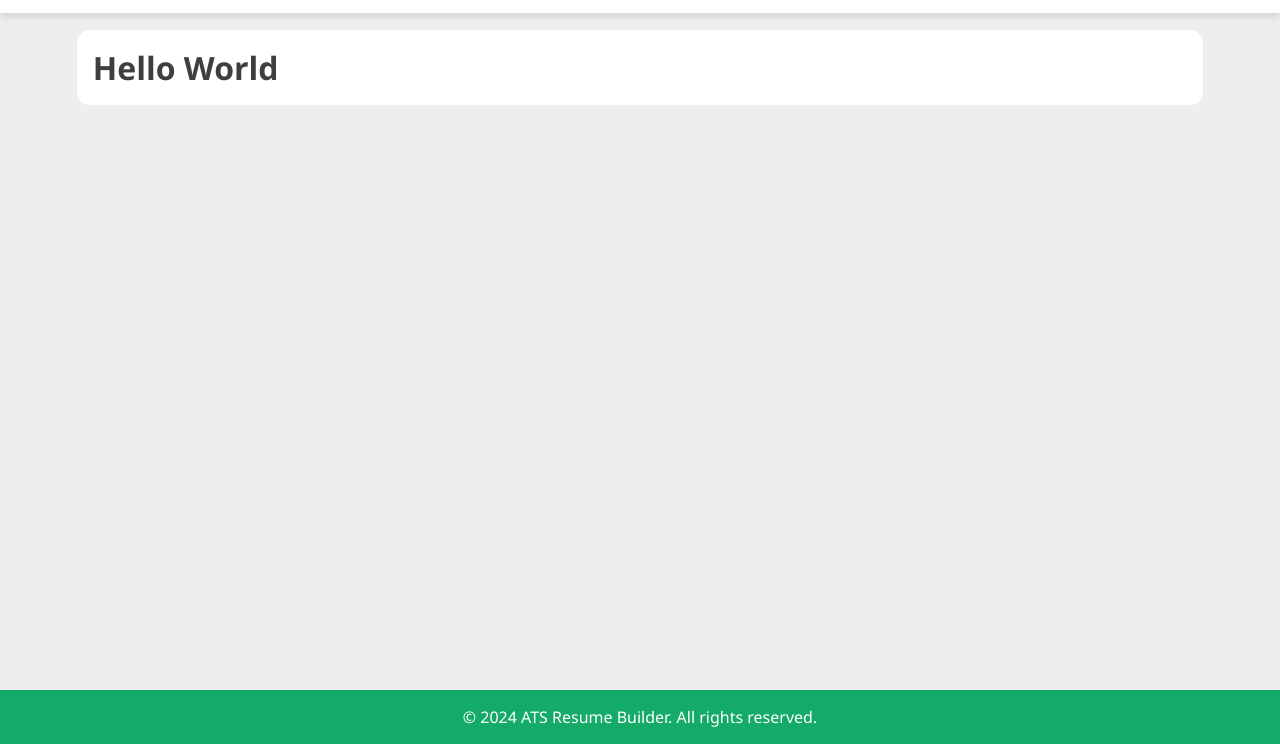
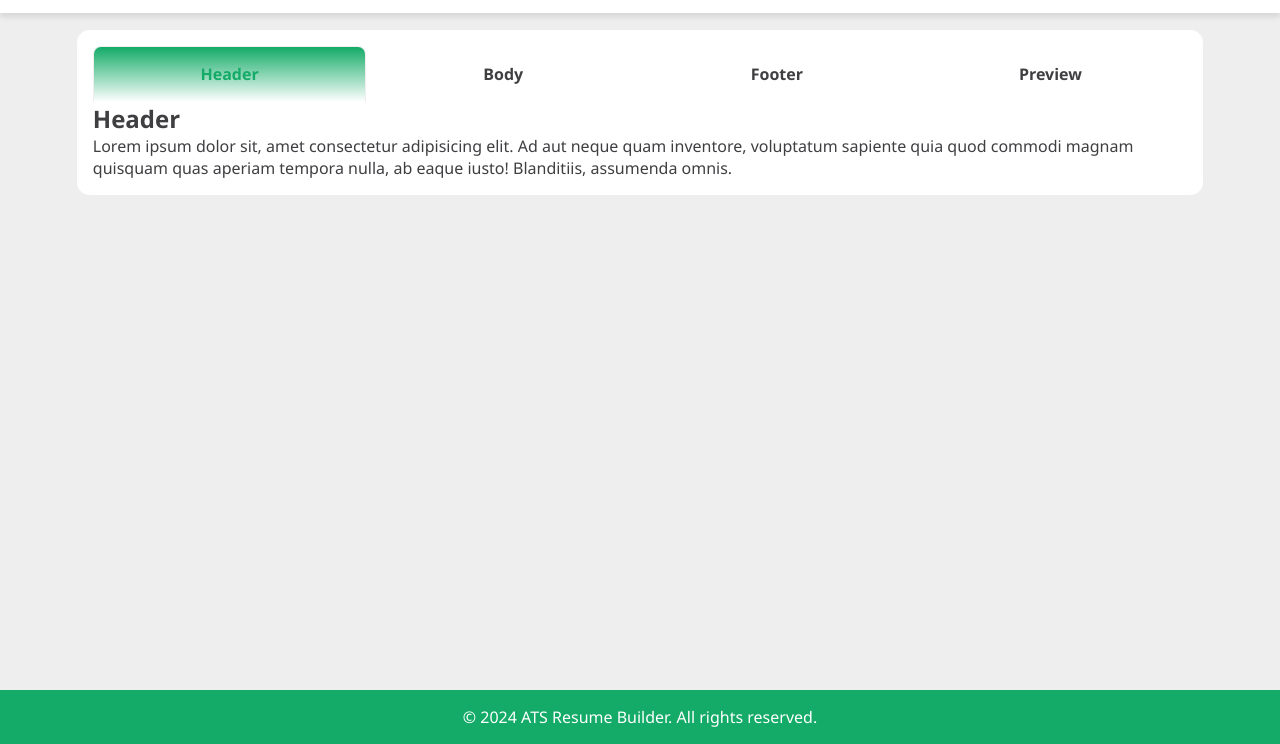
Before and after one commit to RyanBagusB/ats-resume-builder, a website built with Vite: page index.html in a window 1280 px wide. Shown: the part 58-802 px from the top of the page. Built offline with nearby package versions, Linux system fonts and the light colour scheme.

Commit message:
Adding Tabs

```diff
--- a/index.html
+++ b/index.html
@@ -11,8 +11,43 @@
       <h1 class="title"><i class="fas fa-file-signature"></i>ATS Resume Builder</h1>
     </header>
     <main>
-      <div>
-        <h1>Hello World</h1>
+      <div class="app">
+        <nav class="tabs">
+          <input type="radio" id="header" name="tabs" checked>
+          <label for="header">Header</label>
+
+          <input type="radio" id="body" name="tabs">
+          <label for="body">Body</label>
+
+          <input type="radio" id="footer" name="tabs">
+          <label for="footer">Footer</label>
+
+          <input type="radio" id="preview" name="tabs">
+          <label for="preview">Preview</label>
+        </nav>
+
+        <div class="tab-contents">
+          <div class="tab-contents-header">
+            <h2>Header</h2>
+            <p>Lorem ipsum dolor sit, amet consectetur adipisicing elit. Ad aut neque quam inventore, voluptatum sapiente quia quod commodi magnam quisquam quas aperiam tempora nulla, ab eaque iusto! Blanditiis, assumenda omnis.</p>
+          </div>
+
+          <div class="tab-contents-body">
+            <h2>Body</h2>
+            <p>Lorem ipsum dolor sit, amet consectetur adipisicing elit. Ad aut neque quam inventore, voluptatum sapiente quia quod commodi magnam quisquam quas aperiam tempora nulla, ab eaque iusto! Blanditiis, assumenda omnis.</p>
+          </div>
+
+          <div class="tab-contents-footer">
+            <h2>Footer</h2>
+            <p>Lorem ipsum dolor sit, amet consectetur adipisicing elit. Ad aut neque quam inventore, voluptatum sapiente quia quod commodi magnam quisquam quas aperiam tempora nulla, ab eaque iusto! Blanditiis, assumenda omnis.</p>
+          </div>
+
+          <div class="tab-contents-preview">
+            <h2>Preview</h2>
+            <p>Lorem ipsum dolor sit, amet consectetur adipisicing elit. Ad aut neque quam inventore, voluptatum sapiente quia quod commodi magnam quisquam quas aperiam tempora nulla, ab eaque iusto! Blanditiis, assumenda omnis.</p>
+          </div>
+        </div>
+
       </div>
     </main>
     <footer>
--- a/style.css
+++ b/style.css
@@ -39,10 +39,81 @@ main {
   background-color: var(--gray-color);
 }
 
-main div {
+.app {
   background-color: var(--white-color);
   padding: 1rem;
   border-radius: .8rem;
+}
+
+.app .tabs {
+  --tab-count: 4;
+  --active: 0;
+
+  display: flex;
+  position: relative;
+  isolation: isolate;
+  height: 3.5rem;
+  border-block-end: 1px solid var(--white-color);
+}
+
+.tabs input {
+  display: none;
+}
+
+.tabs label {
+  flex: 1;
+  display: flex;
+  justify-content: center;
+  align-items: center;
+  font-weight: 600;
+  cursor: pointer;
+  transition: color .5s ease-in-out;
+}
+
+.tabs input:checked + label {
+  color: var(--light-green);
+}
+
+.tabs::after {
+  pointer-events: none;
+  position: absolute;
+  content: "";
+  inset: 0 0 -1px;
+  width: calc((100% / var(--tab-count)) - 2px);
+  z-index: -1;
+  border-radius: .5rem .5rem 0 0;
+  border: 1px solid var(--gray-color);
+  border-block-end: none;
+  background-image: linear-gradient(var(--light-green), var(--white-color));
+  translate: calc(var(--active) * 100%);
+  transition: translate .5s ease-in-out;
+}
+
+.tabs:has(:checked:nth-of-type(1)) {
+  --active: 0;
+}
+
+.tabs:has(:checked:nth-of-type(2)) {
+  --active: 1;
+}
+
+.tabs:has(:checked:nth-of-type(3)) {
+  --active: 2;
+}
+
+.tabs:has(:checked:nth-of-type(4)) {
+  --active: 3;
+}
+
+[class^="tab-contents-"] {
+  display: none;
+}
+
+.app:has(:checked:nth-of-type(1)) .tab-contents-header,
+.app:has(:checked:nth-of-type(2)) .tab-contents-body,
+.app:has(:checked:nth-of-type(3)) .tab-contents-footer,
+.app:has(:checked:nth-of-type(4)) .tab-contents-preview {
+  display: block;
 }
 
 footer {
```
